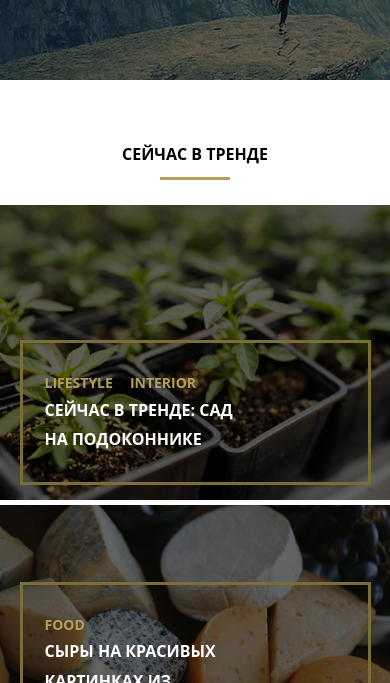
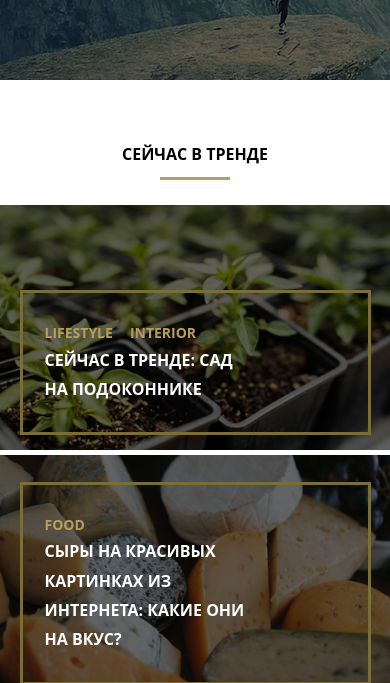
Before and after one commit to Sergey-Zvonarev/mq-diplom, a plain HTML site: page index.html in a window 390 px wide. Shown: the part 417-1100 px from the top of the page. Drawn offline with Linux system fonts and the light colour scheme; a web font is replaced by a local one.

Commit message:
Add files via upload

```diff
--- a/css/style.css
+++ b/css/style.css
@@ -1079,7 +1079,6 @@ width: 1px;
       width: 100%;
       margin-bottom: 5px;
       height: 230px;
-      padding-top: 65px;
     }
     .card_title{
       padding:30px 110px 30px 22px;
```
